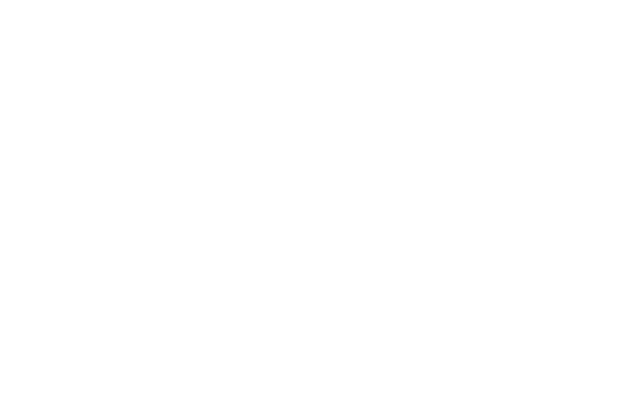
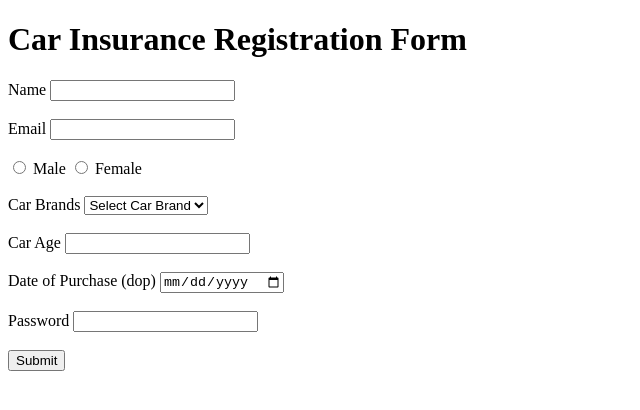
Before and after one commit to acciojob/car-insurance-form-RitankJaikar, a website: page main.html in a window 1280 px wide. Shown: the whole page, without its empty margins (0-640 px from the left). Drawn offline with Linux system fonts and the light colour scheme.

Commit message:
created a submission

```diff
--- a/main.html
+++ b/main.html
@@ -8,6 +8,39 @@
 
 <body>
 	<!-- the entire body must be written by student -->
+	<h1>Car Insurance Registration Form</h1>
+	<form method="POST">
+		<label for="name">Name</label>
+		<input type="text" id="name" required>
+		<br><br>
+		<label for="email">Email</label>
+		<input type="text" id="email" required>
+		<br><br>
+		<input type="radio" id="male" required name="Gender">
+		<label for="male">Male</label>
+		<input type="radio" id="female" required name="Gender">
+		<label for="female">Female</label>
+		<br><br>
+		<label for="cars">Car Brands</label>
+		<select id="cars">
+			<option>Select Car Brand</option>
+			<option>BMW</option>
+			<option>Audi</option>
+			<option>Mercedez</option>
+		</select>
+		<br><br>
+		<label for="carage">Car Age</label>
+		<input type="number" id="carage" required>
+		<br><br>
+		<label for="dop">Date of Purchase (dop)</label>
+		<input type="date" id="dop" required>
+		<br><br>
+		<label for="password">Password</label>
+		<input type="password" id="password" required>
+		<br><br>
+		<button type="submit" id="submit">Submit</button>
+	</form>
+
     <script type="text/javascript" src="./script.js">
 </script>
 
```
